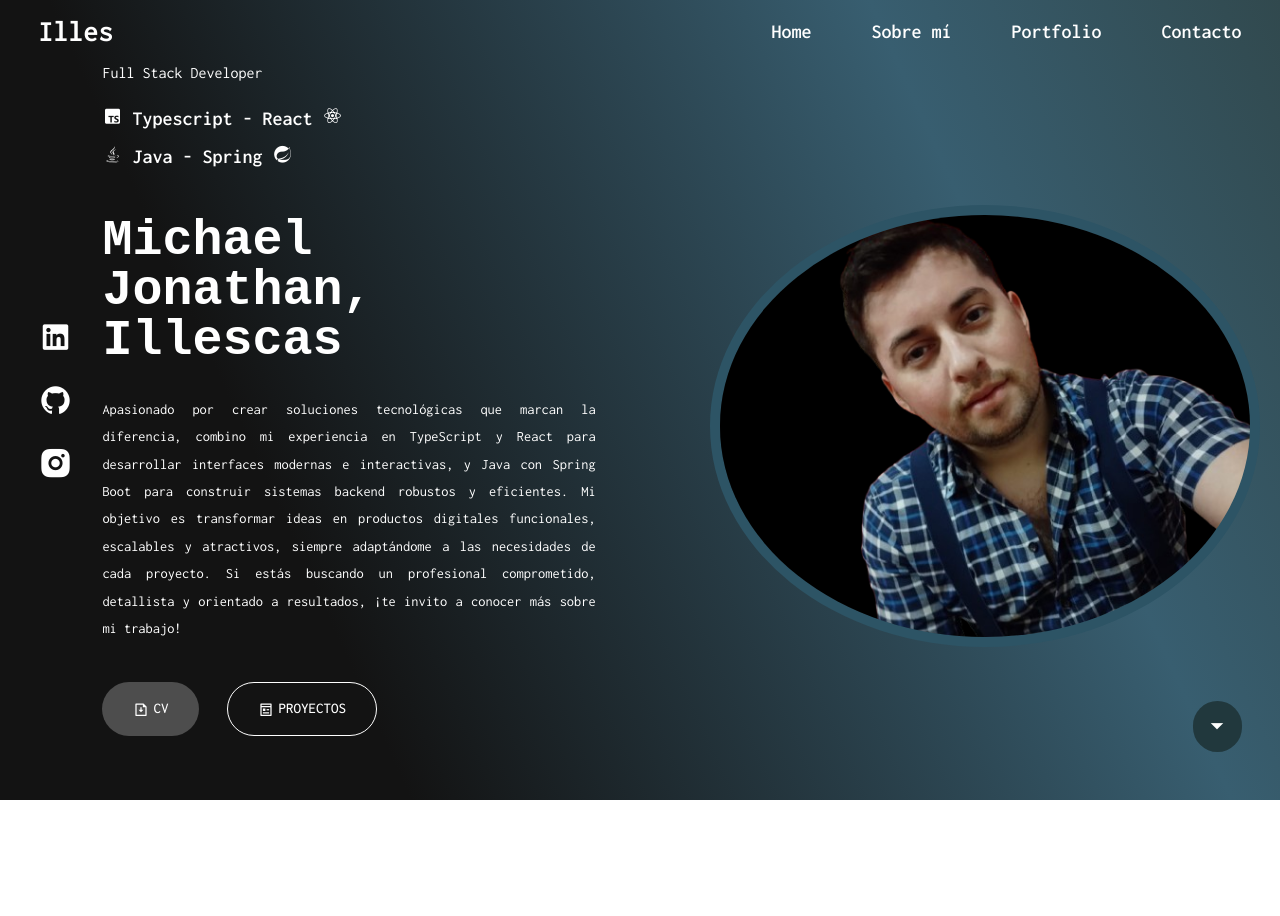
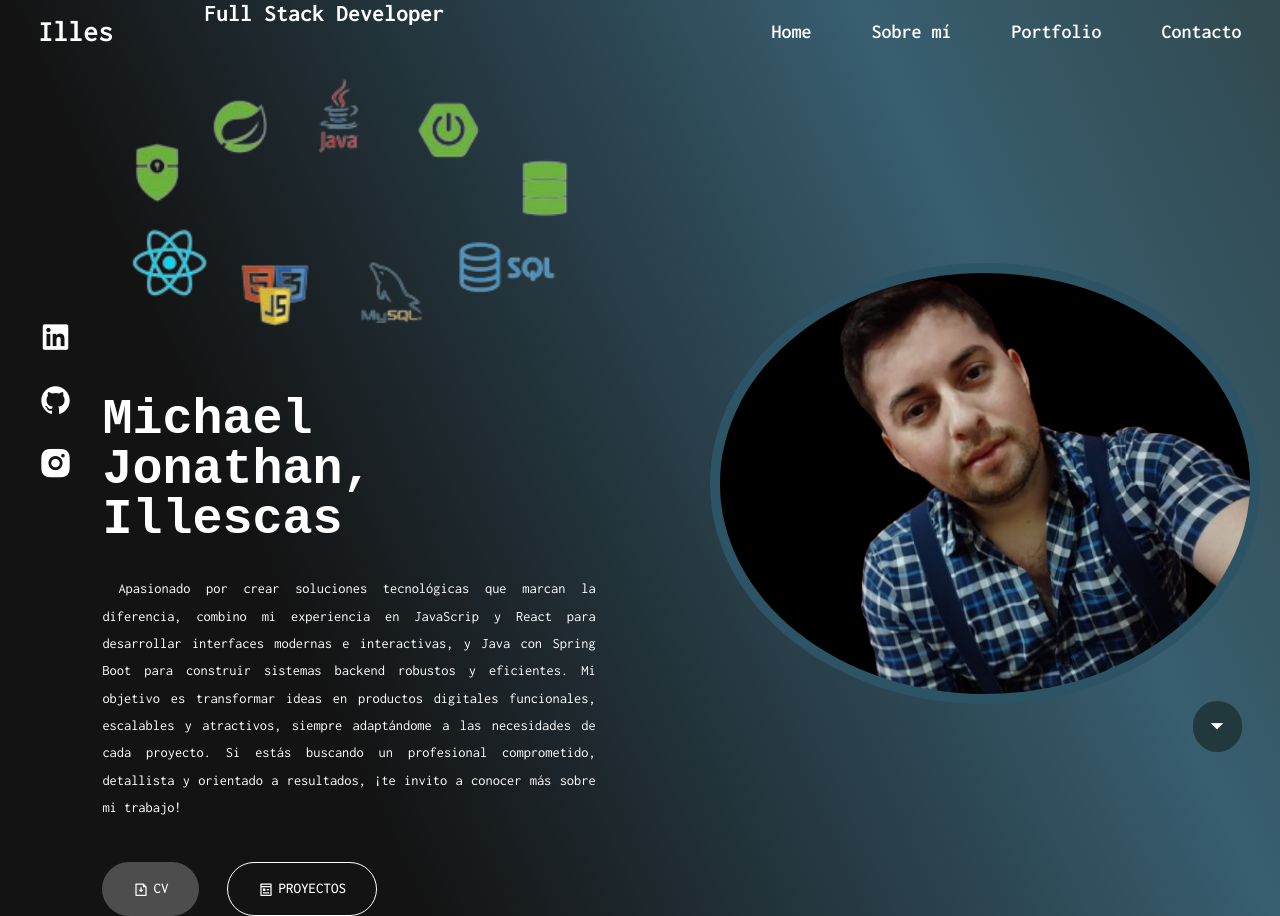
Before and after one commit to MichaelIllescas/web-portfolio, a plain HTML site: page index.html in a window 1280 px wide. Before the commit the page ends 800 px from the top, so only its background shows below. Drawn offline with nearby package versions, Linux system fonts and the light colour scheme.

Commit message:
Agregado de imgen de tecnologias en hero

```diff
--- a/index.html
+++ b/index.html
@@ -4,7 +4,11 @@
     <meta charset="UTF-8" />
     <meta name="viewport" content="width=device-width, initial-scale=1.0" />
     <title>Michael Illescas</title>
-    <link rel="shortcut icon" href="/assets/img/icono.png" type="image/x-icon">
+    <link
+      rel="shortcut icon"
+      href="/assets/img/icono.png"
+      type="image/x-icon"
+    />
     <link rel="stylesheet" href="styles.css" />
     <link
       rel="stylesheet"
@@ -41,28 +45,46 @@
     <!-- HERO SECTION -->
     <section class="hero">
       <div class="hero-text">
-          <h5>Full Stack Developer</h5>
-          <h4><i class='bx bxl-typescript' ></i> Typescript - React <i class='bx bxl-react'></i></i></h4>
-          <h4><i class='bx bxl-java' ></i> Java - Spring <i class='bx bxl-spring-boot' ></i></h4>
+        <div class="hero-technologies">
+          <h2>Full Stack Developer</h5>
+          <img src="/assets/img/tecnologies.png" alt="" />
+
+
+          <!-- <h4><i class='bx bxl-typescript' ></i> Typescript - React <i class='bx bxl-react'></i></i></h4>
+          <h4><i class='bx bxl-java' ></i> Java - Spring <i class='bx bxl-spring-boot' ></i></h4> -->
+        </div>
         <h1>Michael Jonathan, Illescas</h1>
         <p>
-            Apasionado por crear soluciones tecnológicas que marcan la
-            diferencia, combino mi experiencia en TypeScript y React para
-            desarrollar interfaces modernas e interactivas, y Java con Spring
-            Boot para construir sistemas backend robustos y eficientes. Mi
-            objetivo es transformar ideas en productos digitales funcionales,
-            escalables y atractivos, siempre adaptándome a las necesidades de
-            cada proyecto. Si estás buscando un profesional comprometido,
-            detallista y orientado a resultados, ¡te invito a conocer más sobre
-            mi trabajo!
+          Apasionado por crear soluciones tecnológicas que marcan la diferencia,
+          combino mi experiencia en JavaScrip y React para desarrollar
+          interfaces modernas e interactivas, y Java con Spring Boot para
+          construir sistemas backend robustos y eficientes. Mi objetivo es
+          transformar ideas en productos digitales funcionales, escalables y
+          atractivos, siempre adaptándome a las necesidades de cada proyecto. Si
+          estás buscando un profesional comprometido, detallista y orientado a
+          resultados, ¡te invito a conocer más sobre mi trabajo!
         </p>
         <a href="#"><i class="ri-file-download-line"></i>CV</a>
         <a class="proyectos" href="#"><i class="ri-pages-line"></i>PROYECTOS</a>
       </div>
       <div class="hero-img">
-            <img class="img-jona" src="/assets/img/jona.png" alt="jonthan illescas imagen">
+        <img
+          class="img-jona"
+          src="/assets/img/jona.png"
+          alt="jonthan illescas imagen"
+        />
       </div>
     </section>
+
+
+    <!-- <section class="sobre-mi">
+
+      <h2>Formación:</h2>
+      <p>Técnic Superior en Desarrollo de Sortware</p>
+      <a href="">Instituto Superior Santo Domingo</a>
+      <p>Córdoba, Argentina.</p>
+
+    </section> -->
 
     <div class="icons">
       <a href=""><i class="ri-linkedin-box-fill"></i></a>
--- a/styles.css
+++ b/styles.css
@@ -12,6 +12,8 @@
 body {
   background: linear-gradient(245.59deg, #31494e 0%, #385e70 25%, #131313 75%);
 }
+
+/* HEADER */
 header {
   position: fixed;
   right: 0;
@@ -28,6 +30,7 @@ header {
 .logo {
   font-size: 30px;
   font-weight: 700;
+  color: ;
 }
 
 .navlist {
@@ -40,6 +43,8 @@ header {
   font-weight: 600;
   border-bottom: 2px solid transparent;
   transition: all 0.5s ease;
+  text-decoration: none;
+  color: white;
 }
 
 .navlist a:hover {
@@ -74,6 +79,19 @@ header {
   grid-template-columns: 1fr 1fr;
   align-items: center;
   gap: 2rem;
+}
+.hero-technologies {
+  width: 90%;
+  display: flex;
+  flex-direction: column;
+}
+.hero-technologies h2 {
+  text-align: center;
+  margin-bottom: 30px;
+}
+.hero-technologies img {
+  height: 250px;
+  margin: 20px auto;
 }
 section {
   padding: 0 8%;
@@ -113,6 +131,7 @@ section {
   line-height: 1.9;
   text-align: justify;
   width: 100%;
+  text-indent: 1rem;
 }
 .hero-text a {
   display: inline-block;
@@ -171,6 +190,8 @@ section {
 .scroll-down i:hover {
   transform: translateY(-5px);
 }
+
+/* RESPONSIVE */
 
 @media (min-width: 1200px) {
   body {
```
Also changed, not shown: assets/img/HTML-CSS-JS.png (added), assets/img/java.png (added), assets/img/mysql.png (added), assets/img/react.png (added), assets/img/securyti.png (added), assets/img/spring-data.png (added), assets/img/spring.png (added), assets/img/springboot-removebg-preview.png (added), assets/img/springboot.jpg (added), assets/img/sql.png (added), assets/img/tecnologies.png (added). Lines whose indentation alone changed are shown as unchanged.
